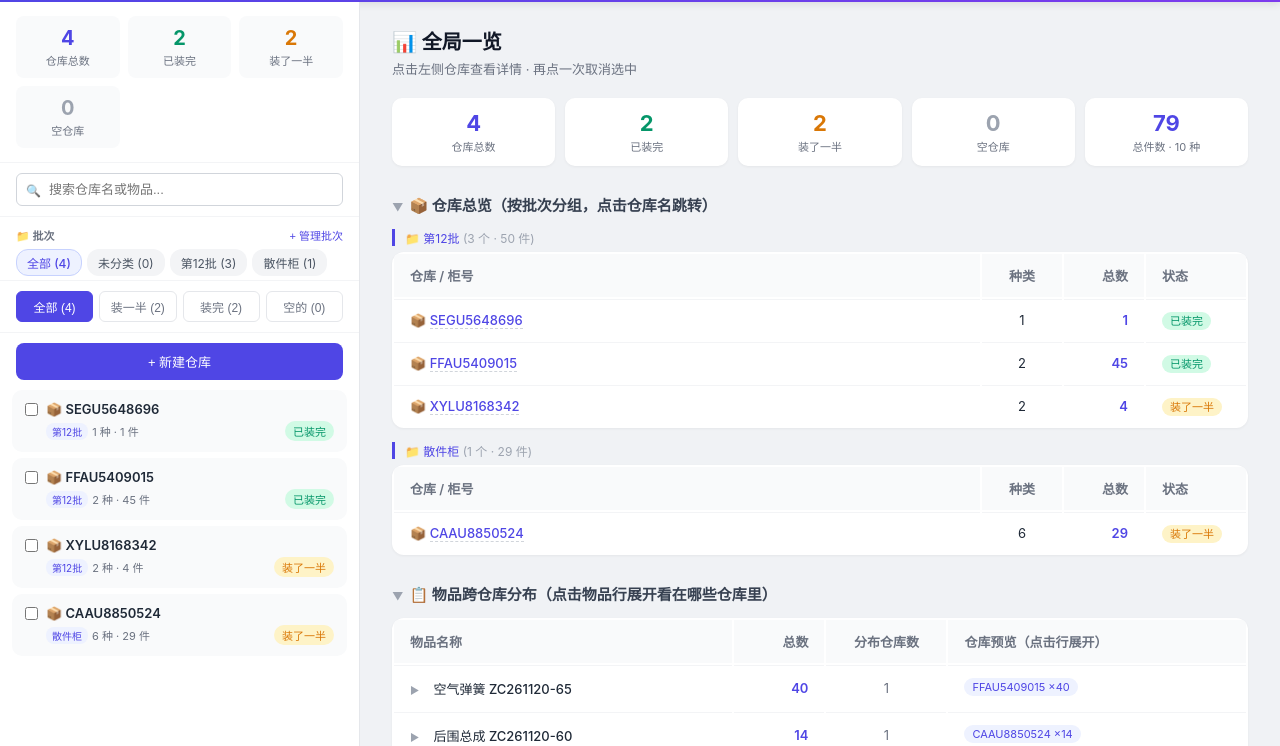
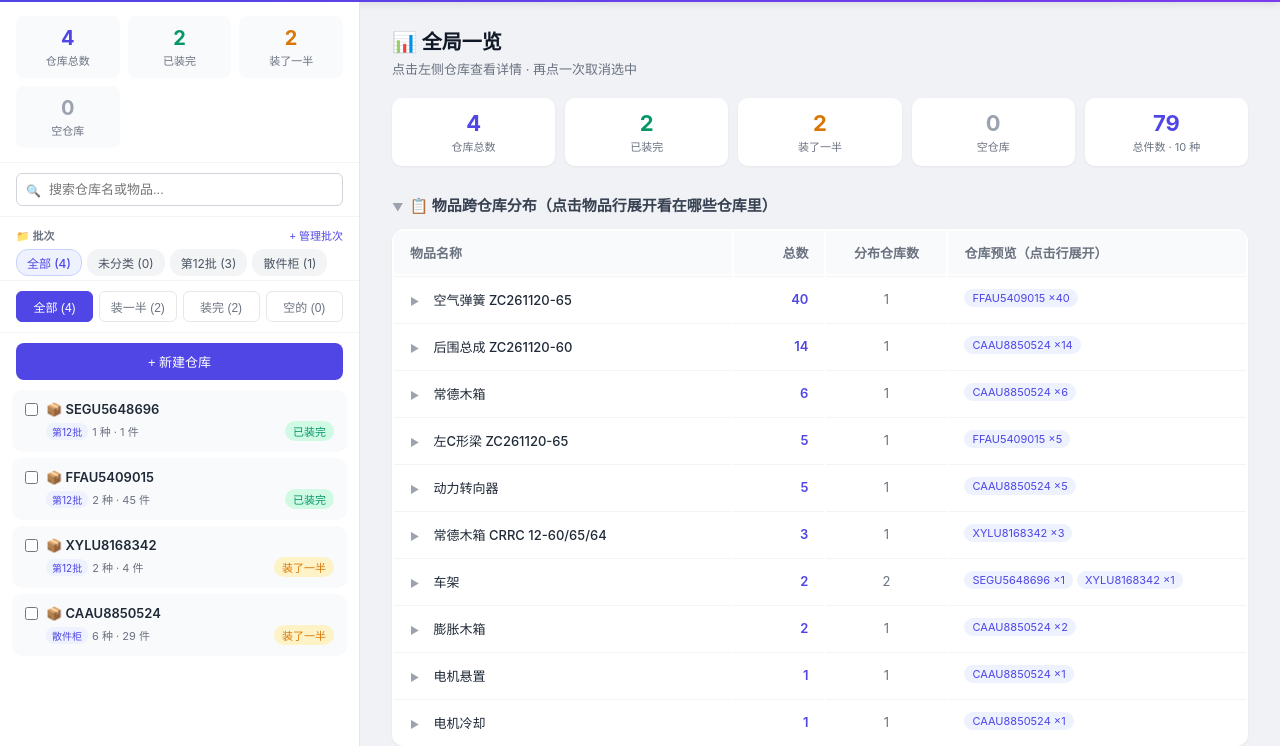
Before and after one commit to mryijia/packing-system, a plain HTML site: page index.html in a window 1280 px wide. Shown: the part 54-800 px from the top of the page. Drawn offline with nearby package versions, Linux system fonts and the light colour scheme.

Commit message:
fix: 删重复的仓库总览卡+修空仓库状态+留CF同步接口(默认关闭)

```diff
--- a/index.html
+++ b/index.html
@@ -1086,16 +1086,6 @@ function renderMain() {
         <div style="background:white;border-radius:10px;padding:12px;text-align:center;box-shadow:0 1px 3px rgba(0,0,0,0.05)">
           <div style="font-size:22px;font-weight:700;color:#4f46e5">${totalItems}</div>
           <div style="font-size:11px;color:#6b7280;margin-top:2px">总件数 · ${typeCount} 种</div>
-        </div>
-      </div>
-
-      <div class="global-summary">
-        <h3 class="collapsible" onclick="toggleSection('ov')">
-          <span class="chevron">${state.collapsed.ov ? '▶' : '▼'}</span>
-          📦 仓库总览（按批次分组，点击仓库名跳转）
-        </h3>
-        <div class="${state.collapsed.ov ? 'collapsed-body' : ''}">
-          ${renderWarehouseOverview()}
         </div>
       </div>
 
```
Also changed, not shown: 装柜管理系统.html (+0 -10 lines).
